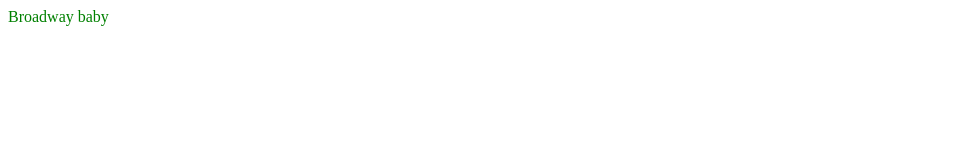
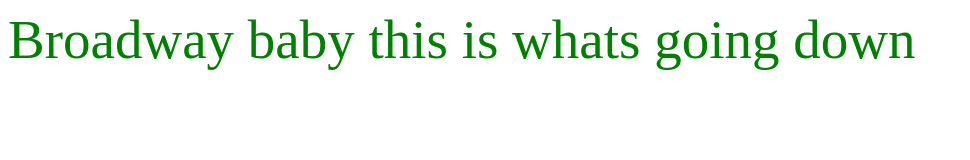
Before and after one commit to jersquare1188/broadway, a plain HTML site: page index.html in a window 1280 px wide. Shown: the whole page, without its empty margins (0-970 px from the left). Drawn offline with Linux system fonts and the light colour scheme.

Commit message:
testing css

```diff
--- a/css/style.css
+++ b/css/style.css
@@ -1,3 +1,4 @@
     body {
         color: green;
+        font-size: 55px;
     }
--- a/index.html
+++ b/index.html
@@ -4,6 +4,6 @@
         <link href="./css/style.css" type="text/css" rel="stylesheet">
     </head>
     <body>
-        Broadway baby
+        Broadway baby this is whats going down
     </body>
 </html>
```
